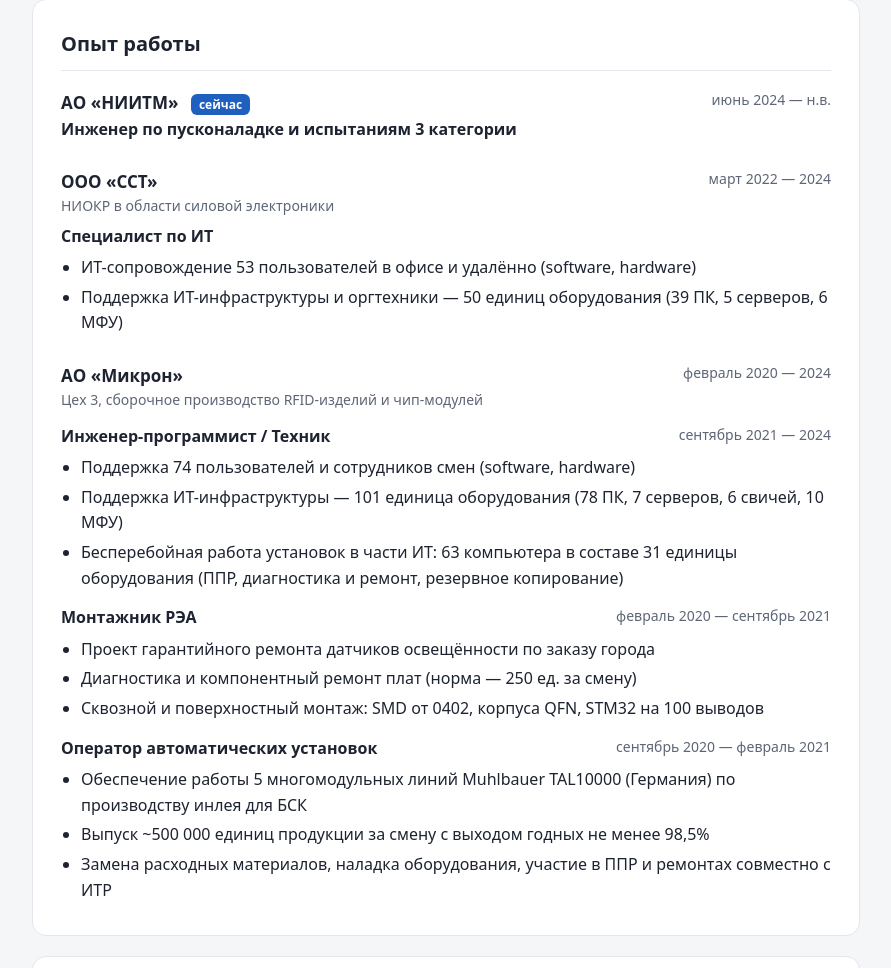
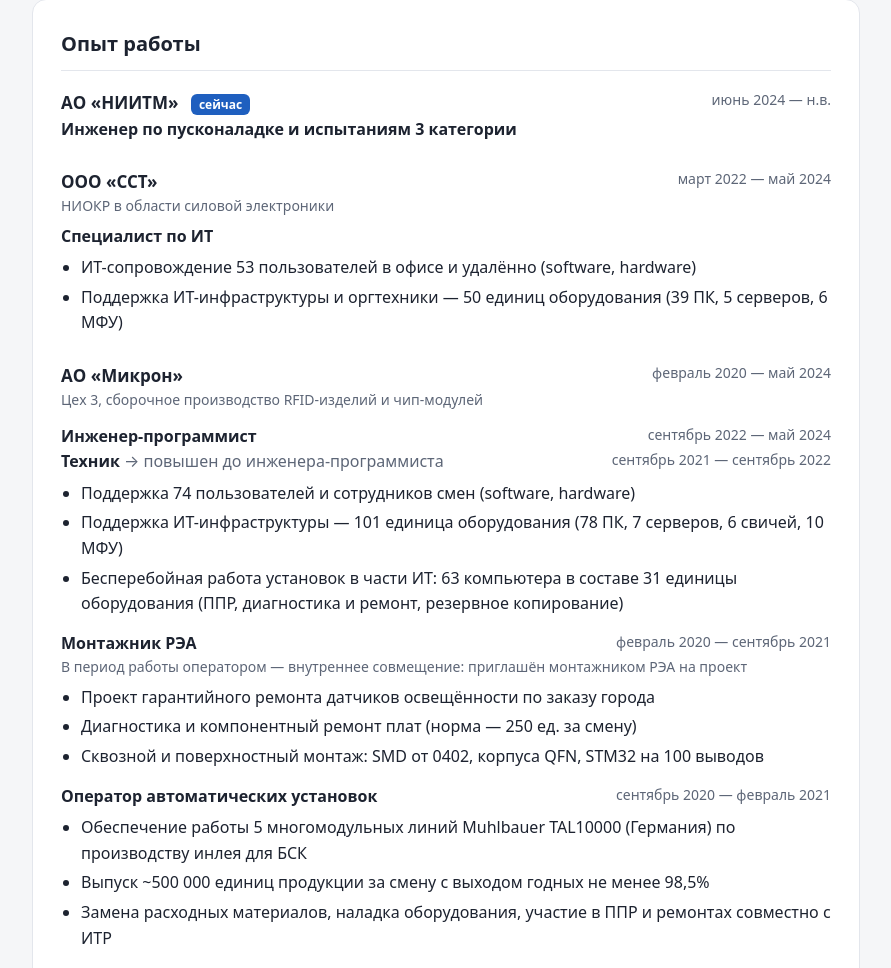
Before and after one commit to sermel-llm/resume, a plain HTML site: page index.html in a window 1280 px wide. Shown: the part 738-1706 px from the top of the page, without its empty margins (194-1085 px from the left). Drawn offline with Linux system fonts and the light colour scheme.

Commit message:
Уточнены даты и должности
Co-Authored-By: Claude Opus 5.5 <noreply@anthropic.com>

```diff
--- a/index.html
+++ b/index.html
@@ -88,7 +88,7 @@
     <div class="job">
       <div class="job-head">
         <div class="company">ООО «ССТ»</div>
-        <div class="date">март 2022 — 2024</div>
+        <div class="date">март 2022 — май 2024</div>
       </div>
       <div class="sub">НИОКР в области силовой электроники</div>
       <div class="pos">Специалист по ИТ</div>
@@ -101,13 +101,17 @@
     <div class="job">
       <div class="job-head">
         <div class="company">АО «Микрон»</div>
-        <div class="date">февраль 2020 — 2024</div>
+        <div class="date">февраль 2020 — май 2024</div>
       </div>
       <div class="sub">Цех 3, сборочное производство RFID-изделий и чип-модулей</div>
 
       <div class="job-head" style="margin-top:12px">
-        <div class="pos">Инженер-программист / Техник</div>
-        <div class="date">сентябрь 2021 — 2024</div>
+        <div class="pos">Инженер-программист</div>
+        <div class="date">сентябрь 2022 — май 2024</div>
+      </div>
+      <div class="job-head">
+        <div class="pos">Техник <span class="muted" style="font-weight:400">→ повышен до инженера-программиста</span></div>
+        <div class="date">сентябрь 2021 — сентябрь 2022</div>
       </div>
       <ul>
         <li>Поддержка 74 пользователей и сотрудников смен (software, hardware)</li>
@@ -119,6 +123,7 @@
         <div class="pos">Монтажник РЭА</div>
         <div class="date">февраль 2020 — сентябрь 2021</div>
       </div>
+      <div class="sub">В период работы оператором — внутреннее совмещение: приглашён монтажником РЭА на проект</div>
       <ul>
         <li>Проект гарантийного ремонта датчиков освещённости по заказу города</li>
         <li>Диагностика и компонентный ремонт плат (норма — 250 ед. за смену)</li>
```
